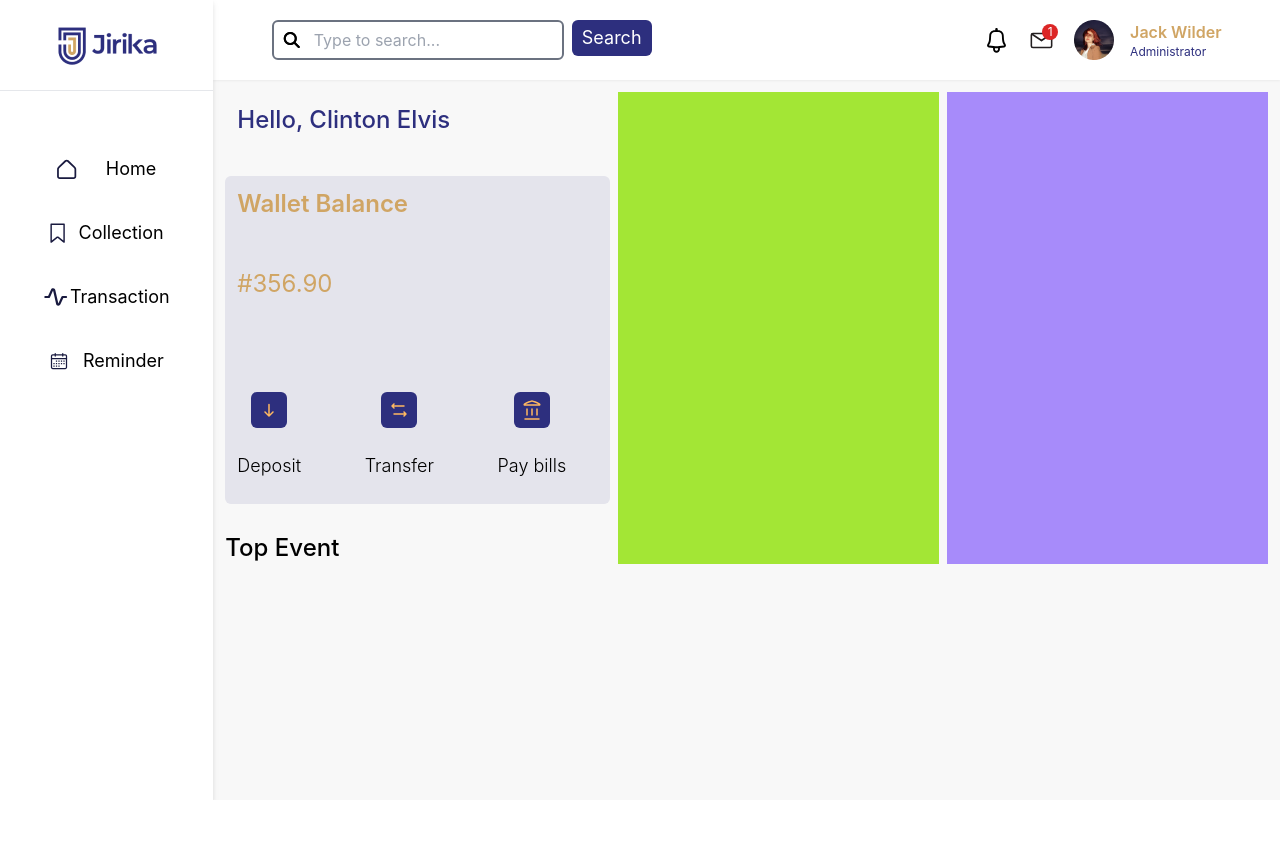
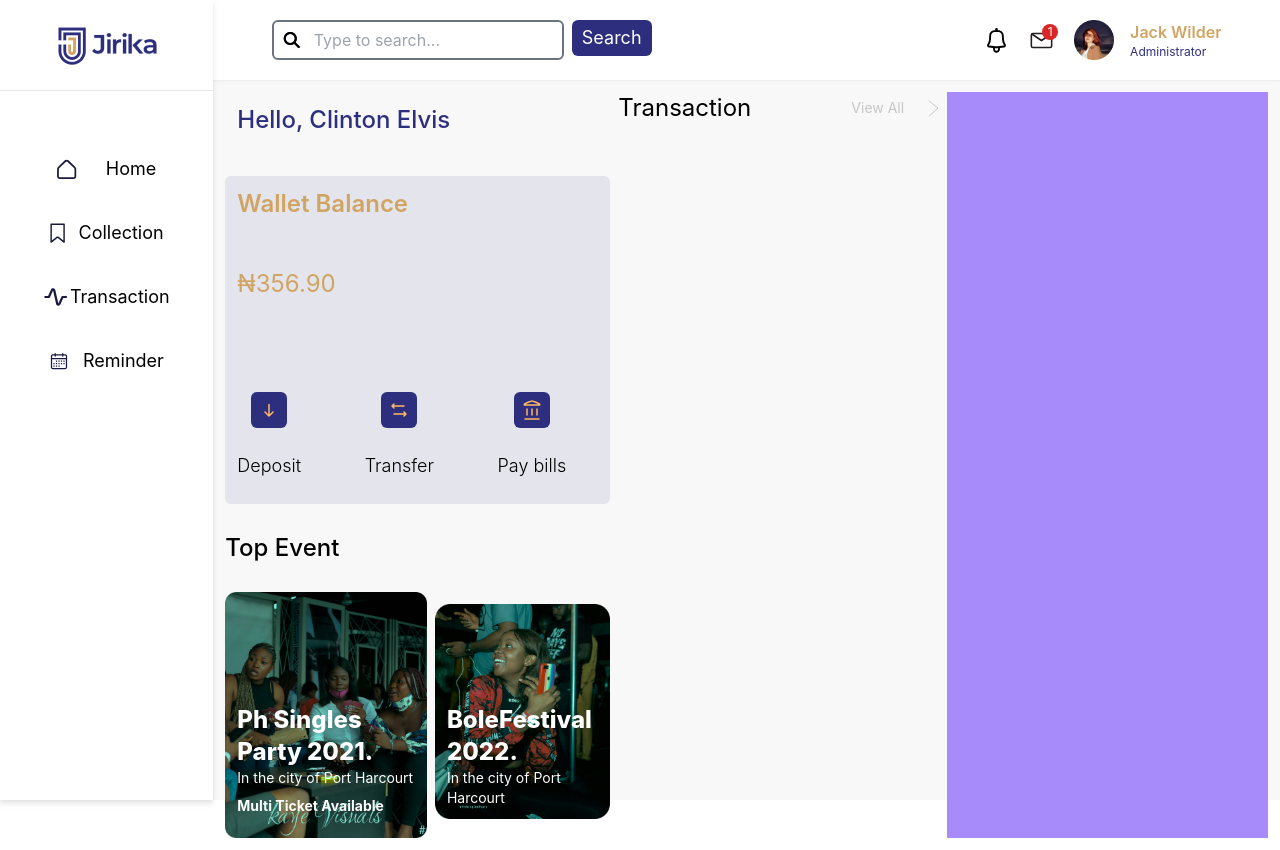
Before and after one commit to Enobaks/jirika, a React (Create React App) app: page / in a window 1280 px wide. Before the commit the page ends 800 px from the top, so only its background shows below. Built offline with nearby package versions, Linux system fonts and the light colour scheme.

Commit message:
finished ticket section on the home page

```diff
--- a/src/pages/home.js
+++ b/src/pages/home.js
@@ -1,4 +1,6 @@
 import React from "react";
+import BoleFestival from "../images/bole-festival.png";
+import SinglesParty from "../images/singles-party.png";
 
 const Home = () => {
   return (
@@ -12,7 +14,9 @@ const Home = () => {
             <h5 className="text-2xl font-semibold text-carton p-3">
               Wallet Balance
             </h5>
-            <p className="text-2xl font-normal text-carton mt-6 p-3">#356.90</p>
+            <p className="text-2xl font-normal text-carton mt-6 p-3">
+              {"\u20A6"}356.90
+            </p>
             <div className="action-summary mt-14 p-3 flex justify-between w-11/12">
               <div className="deposit-wrap flex flex-col justify-around items-center h-28">
                 <div className="w-9 h-9 bg-primary rounded-md flex items-center justify-center">
@@ -90,8 +94,59 @@ const Home = () => {
             </div>
           </div>
           <h5 className="mt-7 text-2xl font-medium">Top Event</h5>
+          <div className="picture-wrap mt-7 flex">
+            <div className="sinlge-party relative">
+              <img src={SinglesParty} alt="Singles Party" />
+              <div className="single-party-text absolute top-28 left-3">
+                <p className="text-2xl text-white font-extrabold">
+                  Ph Singles Party 2021.
+                </p>
+                <p className="text-sm text-white">
+                  In the city of Port Harcourt
+                </p>
+                <p className="text-sm font-bold text-white mt-2">
+                  Multi Ticket Available
+                </p>
+              </div>
+            </div>
+            <div className="bole-festival ml-2 relative pt-3">
+              <img src={BoleFestival} alt="Singles Party" />
+              <div className="single-party-text absolute top-28 left-3">
+                <p className="text-2xl text-white font-extrabold">
+                  BoleFestival 2022.
+                </p>
+                <p className="text-sm text-white">
+                  In the city of Port Harcourt
+                </p>
+                <p className="text-sm font-bold text-white mt-2">
+                  Multi Ticket Available
+                </p>
+              </div>
+            </div>
+          </div>
         </div>
-        <div className="transactions-summary bg-lime-400 w-1/3"></div>
+        <div className="transactions-summary w-1/3">
+          <div className="title flex justify-between">
+            <h1 className="text-2xl">Transaction</h1>
+            <div className="view-wrap flex items-center">
+              <p className="mr-6 text-mute text-sm font-normal">View All</p>
+              <svg
+                width="11"
+                height="17"
+                viewBox="0 0 11 17"
+                fill="none"
+                xmlns="http://www.w3.org/2000/svg"
+              >
+                <path
+                  d="M1 1L10 8.14286L1.20455 16"
+                  stroke="black"
+                  stroke-opacity="0.2"
+                  stroke-linecap="round"
+                />
+              </svg>
+            </div>
+          </div>
+        </div>
         <div className="transactions-summary bg-violet-400 w-1/3"></div>
       </div>
     </div>
--- a/tailwind.config.js
+++ b/tailwind.config.js
@@ -9,6 +9,7 @@ module.exports = {
         carton: "#D0A564",
         primary: "#2D2F7E",
         arc: "#e4e4ec",
+        mute: "rgba(0, 0, 0, 0.2)",
       },
     },
   },
```
Also changed, not shown: src/images/greater-than.svg (added).
